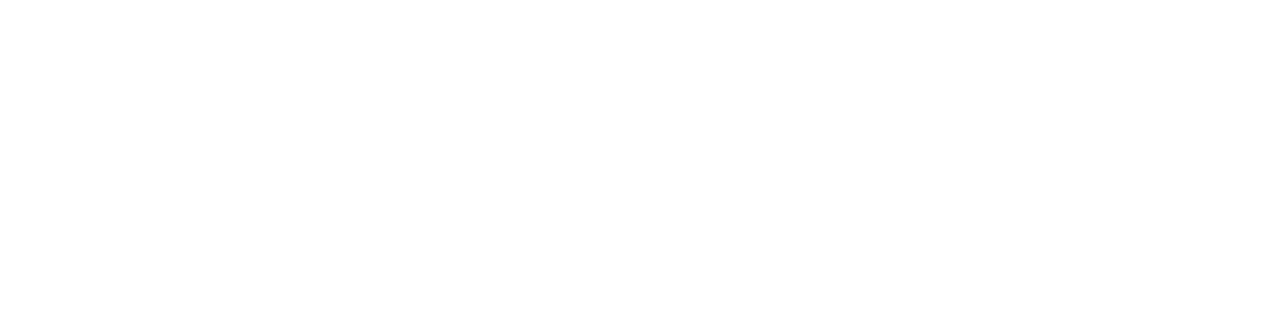
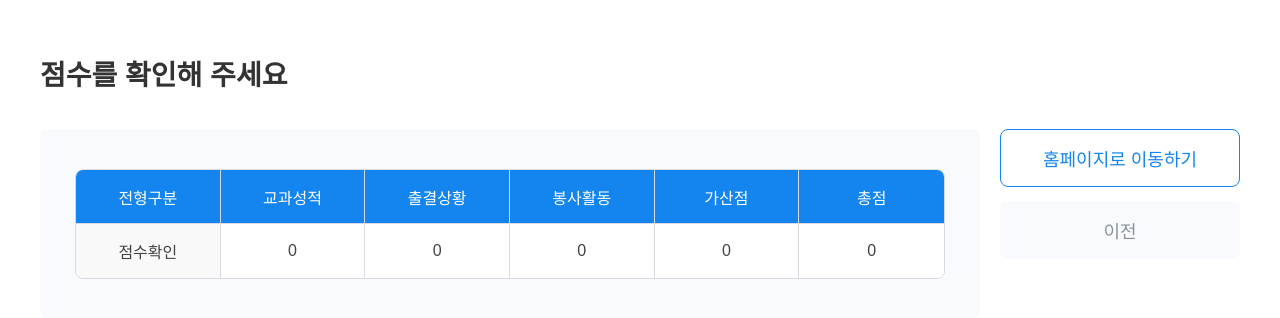
Before and after one commit to EntryCNS/DIA, a React (Vite) app: page /score in a window 1280 px wide. Before the commit this address had no page. Shown: the part 214-532 px from the top of the page. Built offline with nearby package versions, Linux system fonts and the light colour scheme.

Commit message:
design: scorepage ui

```diff
--- a/src/app/router.tsx
+++ b/src/app/router.tsx
@@ -1,14 +1,16 @@
-import { BrowserRouter, Routes, Route} from "react-router-dom";
-import Main from '../pages/main';
+import { BrowserRouter, Routes, Route } from "react-router-dom";
+// import Main from "../pages/main";
+import ScorePage from "../pages/score";
 
 const Router = () => {
-  return(
+  return (
     <BrowserRouter>
       <Routes>
-        <Route path="/" element={<Main/>}/>
+        {/* <Route path="/" element={<Main />} /> */}
+        <Route path="/score" element={<ScorePage />} />
       </Routes>
     </BrowserRouter>
-  )
+  );
 };
 
 export default Router;
--- /dev/null
+++ b/src/pages/score/index.tsx
@@ -0,0 +1,47 @@
+import * as S from "./style";
+import { Button } from "../../components/common/Button";
+
+const ScorePage = () => {
+  return (
+    <S.Body>
+      <S.Wrap>
+        <S.Title>점수를 확인해 주세요</S.Title>
+        <S.Contents>
+          <S.ScoreContainer>
+            <S.TableWrapper>
+              <S.Table>
+                <thead>
+                  <tr>
+                    <th>전형구분</th>
+                    <th>교과성적</th>
+                    <th>출결상황</th>
+                    <th>봉사활동</th>
+                    <th>가산점</th>
+                    <th>총점</th>
+                  </tr>
+                </thead>
+                <tbody>
+                  <tr>
+                    <td className="check-title">점수확인</td>
+                    <td>0</td>
+                    <td>0</td>
+                    <td>0</td>
+                    <td>0</td>
+                    <td>0</td>
+                  </tr>
+                </tbody>
+              </S.Table>
+            </S.TableWrapper>
+          </S.ScoreContainer>
+
+          <S.ButtonsWrap>
+            <Button text="홈페이지로 이동하기" href="" variant="primary" />
+            <Button text="이전" variant="gray" />
+          </S.ButtonsWrap>
+        </S.Contents>
+      </S.Wrap>
+    </S.Body>
+  );
+};
+
+export default ScorePage;
--- /dev/null
+++ b/src/pages/score/style.ts
@@ -0,0 +1,149 @@
+// style.ts
+import styled from "styled-components";
+
+export const Body = styled.div`
+  display: flex;
+  align-items: center;
+  justify-content: center;
+  min-height: 100vh;
+  background-color: #ffffff;
+  padding: 20px;
+
+  @media (max-width: 768px) {
+    padding: 16px;
+  }
+`;
+
+export const Wrap = styled.div`
+  max-width: 1200px;
+  width: 100%;
+  display: flex;
+  flex-direction: column;
+  gap: 36px;
+
+  @media (max-width: 768px) {
+    gap: 24px;
+  }
+`;
+
+export const Title = styled.h1`
+  font-family: "Pretendard", sans-serif;
+  font-weight: 600;
+  font-size: 28px;
+  color: #333;
+  text-align: left;
+
+  @media (max-width: 768px) {
+    font-size: 24px;
+    text-align: center;
+  }
+`;
+
+export const Contents = styled.div`
+  display: flex;
+  gap: 20px;
+
+  @media (max-width: 768px) {
+    flex-direction: column;
+    gap: 16px;
+  }
+`;
+
+export const ScoreContainer = styled.div`
+  display: flex;
+  flex-direction: row;
+  flex: 1;
+`;
+
+export const TableWrapper = styled.div`
+  background-color: #f8fafd;
+  border-radius: 8px;
+  padding: 40px 35px;
+  width: 100%;
+
+  @media (max-width: 768px) {
+    padding: 20px 16px;
+    overflow-x: auto;
+  }
+`;
+
+export const Table = styled.table`
+  width: 100%;
+  border-spacing: 0;
+  border-radius: 8px;
+  overflow: hidden;
+  border: 1px solid #d8dae0;
+  table-layout: fixed;
+  min-width: 640px;
+
+  thead {
+    background-color: #1485ee;
+
+    th {
+      font-family: "Pretendard", sans-serif;
+      font-weight: 500;
+      font-size: 16px;
+      color: #fff;
+      border-right: 1px solid #d8dae0;
+      border-bottom: 1px solid #d8dae0;
+      width: 108px;
+      height: 54px;
+      padding: 8px 4px;
+
+      &:last-child {
+        border-right: none;
+      }
+
+      @media (max-width: 768px) {
+        font-size: 14px;
+        height: 48px;
+        padding: 6px 2px;
+      }
+    }
+  }
+
+  tbody {
+    td {
+      font-family: "Pretendard", sans-serif;
+      font-weight: 400;
+      font-size: 16px;
+      color: #424344;
+      text-align: center;
+      border-right: 1px solid #d8dae0;
+      border-bottom: 1px solid #d8dae0;
+      background-color: #fff;
+      width: 108px;
+      height: 54px;
+      padding: 8px 4px;
+
+      &:last-child {
+        border-right: none;
+      }
+
+      &.check-title {
+        background-color: #f9f9f9;
+      }
+
+      @media (max-width: 768px) {
+        font-size: 14px;
+        height: 48px;
+        padding: 6px 2px;
+      }
+    }
+
+    tr:last-child td {
+      border-bottom: none;
+    }
+  }
+`;
+
+export const ButtonsWrap = styled.div`
+  display: flex;
+  flex-direction: column;
+  gap: 14px;
+
+  @media (max-width: 768px) {
+    width: 100%;
+    gap: 12px;
+  }
+`;
```
